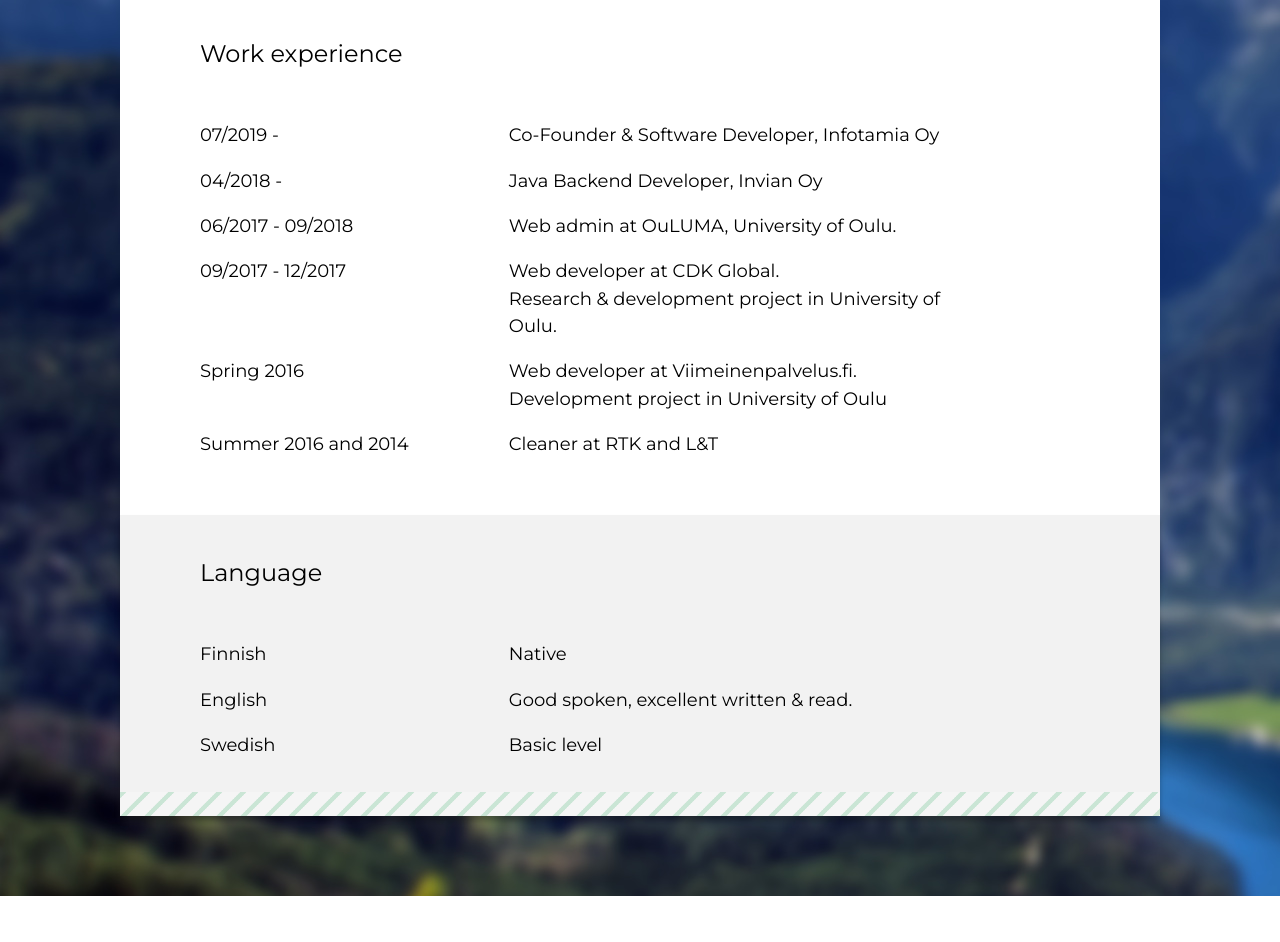
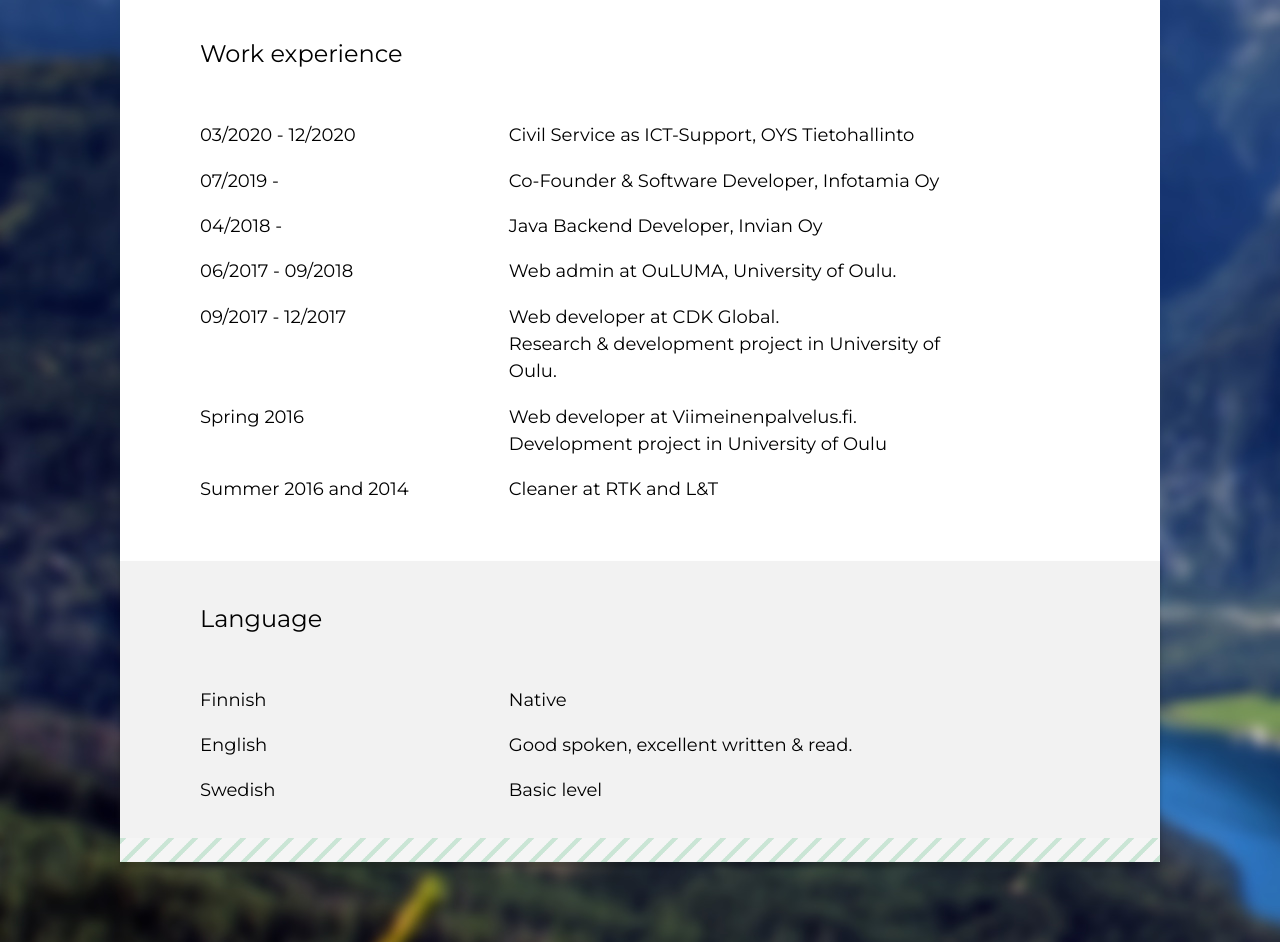
Before and after one commit to Baserfaz/cveng, a plain HTML site: page index.html in a window 1280 px wide. Shown: the part 940-1882 px from the top of the page. Before the commit the page ends 1836 px from the top, so only its background shows below. Drawn offline with Linux system fonts and the light colour scheme.

Commit message:
added civil service to list of work experience

```diff
--- a/index.html
+++ b/index.html
@@ -70,6 +70,15 @@
 
       <div id="work" class="section group">
         <h2>Work experience</h2>
+
+        <div class="row">
+          <div class="col span_1_of_3 date">
+            <p>03/2020 - 12/2020</p>
+          </div>
+          <div class="col span_1_of_2">
+            <p>Civil Service as ICT-Support, OYS Tietohallinto</p>
+          </div>
+        </div>
 
         <div class="row">
           <div class="col span_1_of_3 date">
```
